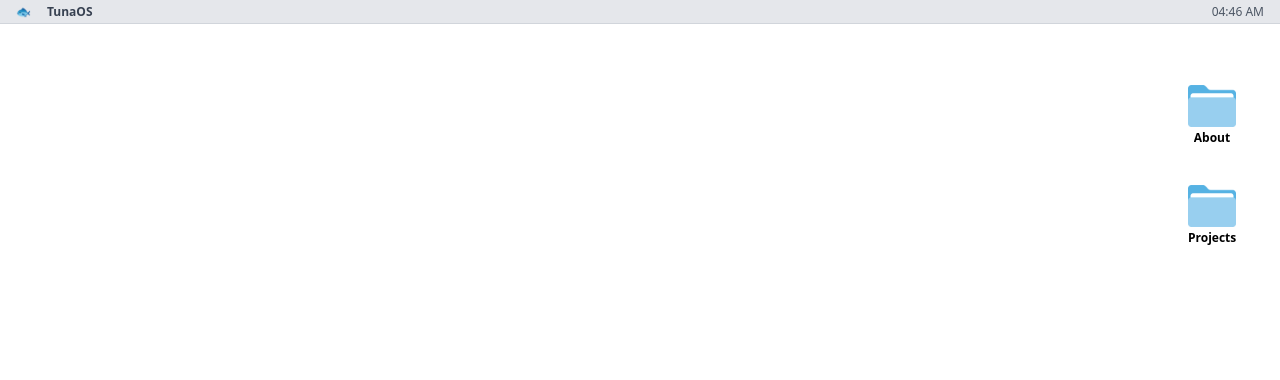
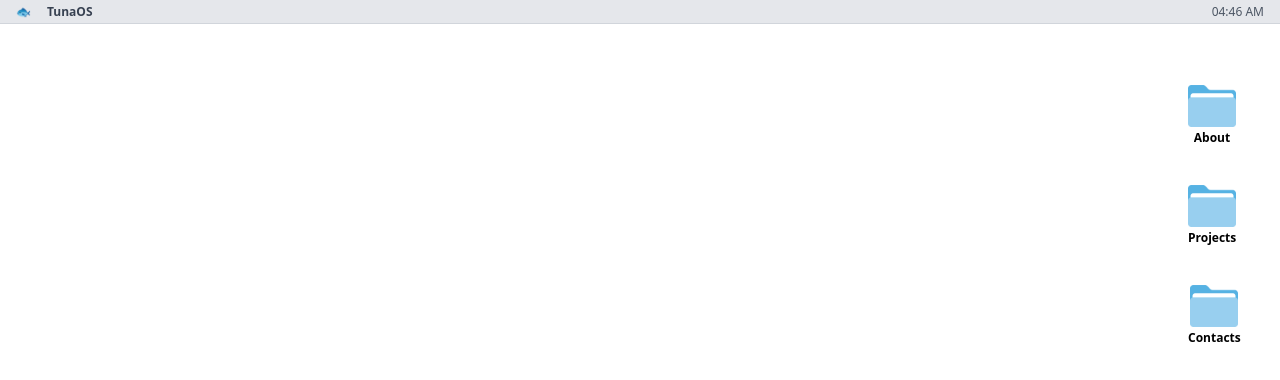
Before and after one commit to 2na3k/2na3k-app, a React (Vite) app: page / in a window 1280 px wide. Shown: the top 380 px of the page. Built offline with nearby package versions, Linux system fonts and the light colour scheme.

Commit message:
contact folder

```diff
--- a/src/App.tsx
+++ b/src/App.tsx
@@ -1,9 +1,11 @@
 import React, { useState, useRef, useEffect, useCallback } from 'react';
 import folderIcon from './static/icons/folder.png';
+// import contactIcon from './static/icons/contact.png';
 import DesktopIcon from './components/DesktopIcon';
 import DesktopWindow from './components/Window';
 import AboutContent from './components/AboutContent';
 import ProjectsContent from './components/ProjectsContent';
+import ContactContent from './components/ContactContent';
 import { AppState, DragState, DesktopIcon as DesktopIconType } from './types';
 
 const ClassicMacDesktop: React.FC = () => {
@@ -12,15 +14,18 @@ const ClassicMacDesktop: React.FC = () => {
     openWindows: new Set(),
     windowPositions: {
       about: { x: 100, y: 100 },
-      projects: { x: 150, y: 150 }
+      projects: { x: 150, y: 150 },
+      contacts: { x: 200, y: 200 }
     },
     windowSizes: {
       about: { width: 400, height: 300 },
-      projects: { width: 450, height: 350 }
+      projects: { width: 450, height: 350 },
+      contacts: { width: 400, height: 250 }
     },
     iconPositions: {
       about: { x: 50, y: 50 },
-      projects: { x: 50, y: 150 }
+      projects: { x: 50, y: 150 },
+      contacts: { x: 50, y: 250 }
     },
     focusedWindow: null,
     selectionBox: null,
@@ -58,7 +63,8 @@ const ClassicMacDesktop: React.FC = () => {
         ...prev,
         iconPositions: {
           about: { x: newX, y: 50 },
-          projects: { x: newX, y: 150 }
+          projects: { x: newX, y: 150 },
+          contacts: { x: newX, y: 250 }
         }
       }));
     }
@@ -86,6 +92,11 @@ const ClassicMacDesktop: React.FC = () => {
     {
       id: 'projects',
       title: 'Projects',
+      icon: folderIcon
+    },
+    {
+      id: 'contacts',
+      title: 'Contacts',
       icon: folderIcon
     }
   ];
@@ -508,6 +519,23 @@ const ClassicMacDesktop: React.FC = () => {
           <ProjectsContent />
         </DesktopWindow>
 
+        <DesktopWindow
+          id="contacts"
+          title="Contacts"
+          isOpen={appState.openWindows.has('contacts')}
+          isFocused={appState.focusedWindow === 'contacts'}
+          isDragging={dragState.isDragging && dragState.itemId === 'contacts'}
+          isResizing={dragState.isResizing && dragState.itemId === 'contacts'}
+          onClose={() => closeWindow('contacts')}
+          onFocus={() => focusWindow('contacts')}
+          position={appState.windowPositions.contacts}
+          size={appState.windowSizes.contacts}
+          onDragStart={(e) => handleWindowDragStart('contacts', e)}
+          onResizeStart={(e, direction) => handleWindowResizeStart('contacts', direction, e)}
+        >
+          <ContactContent />
+        </DesktopWindow>
+
 
       </div>
     </div>
--- /dev/null
+++ b/src/components/ContactContent.tsx
@@ -0,0 +1,20 @@
+import React from 'react';
+
+const ContactContent: React.FC = () => {
+  return (
+    <div className="p-4">
+      <h2 className="text-lg font-bold mb-2">Contact Information</h2>
+      <p>
+        <strong>Email:</strong> example@example.com
+      </p>
+      <p>
+        <strong>Phone:</strong> (123) 456-7890
+      </p>
+      <p>
+        <strong>Website:</strong> <a href="https://example.com" target="_blank" rel="noopener noreferrer" className="text-blue-500 hover:underline">example.com</a>
+      </p>
+    </div>
+  );
+};
+
+export default ContactContent;
```
